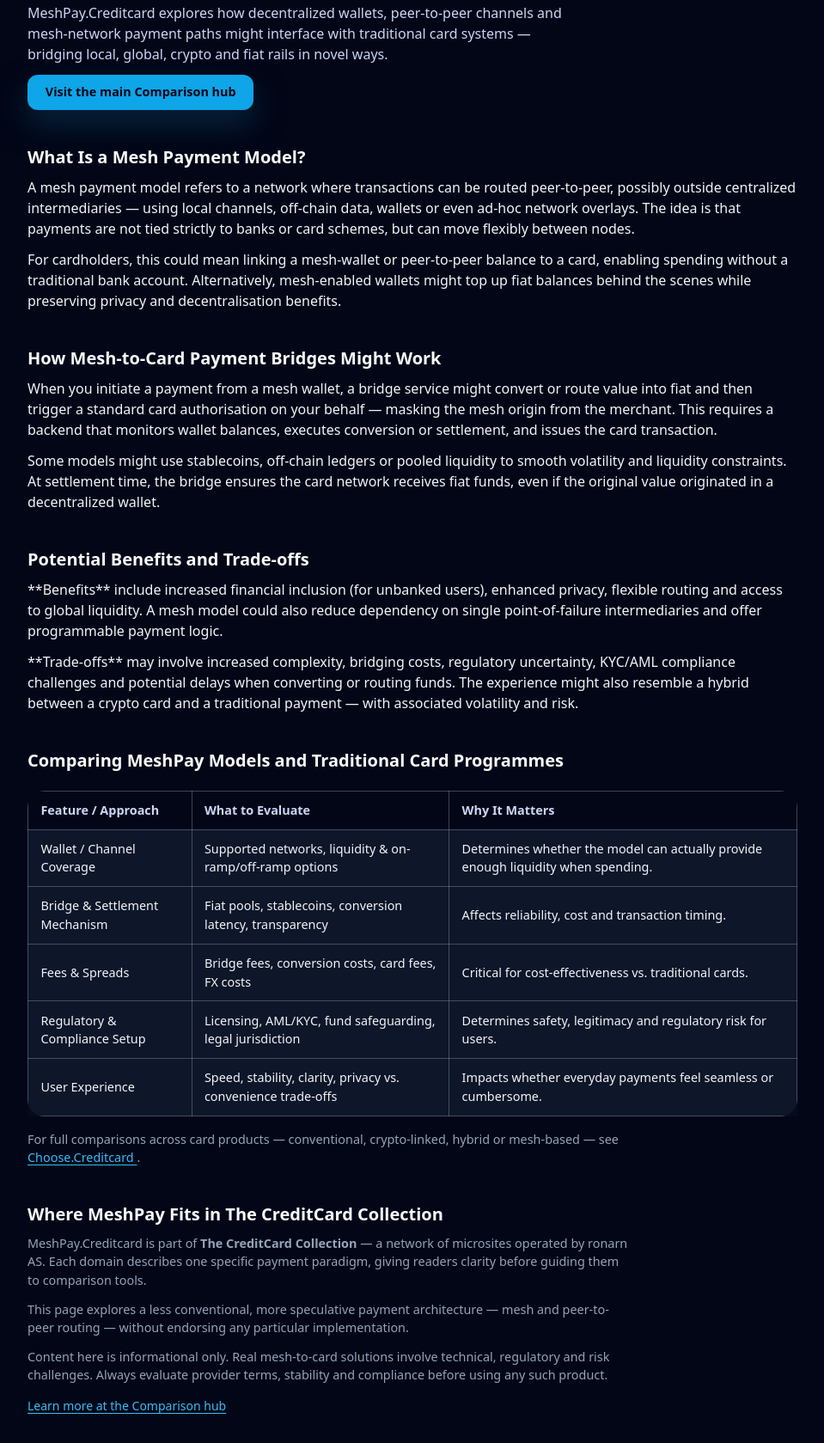
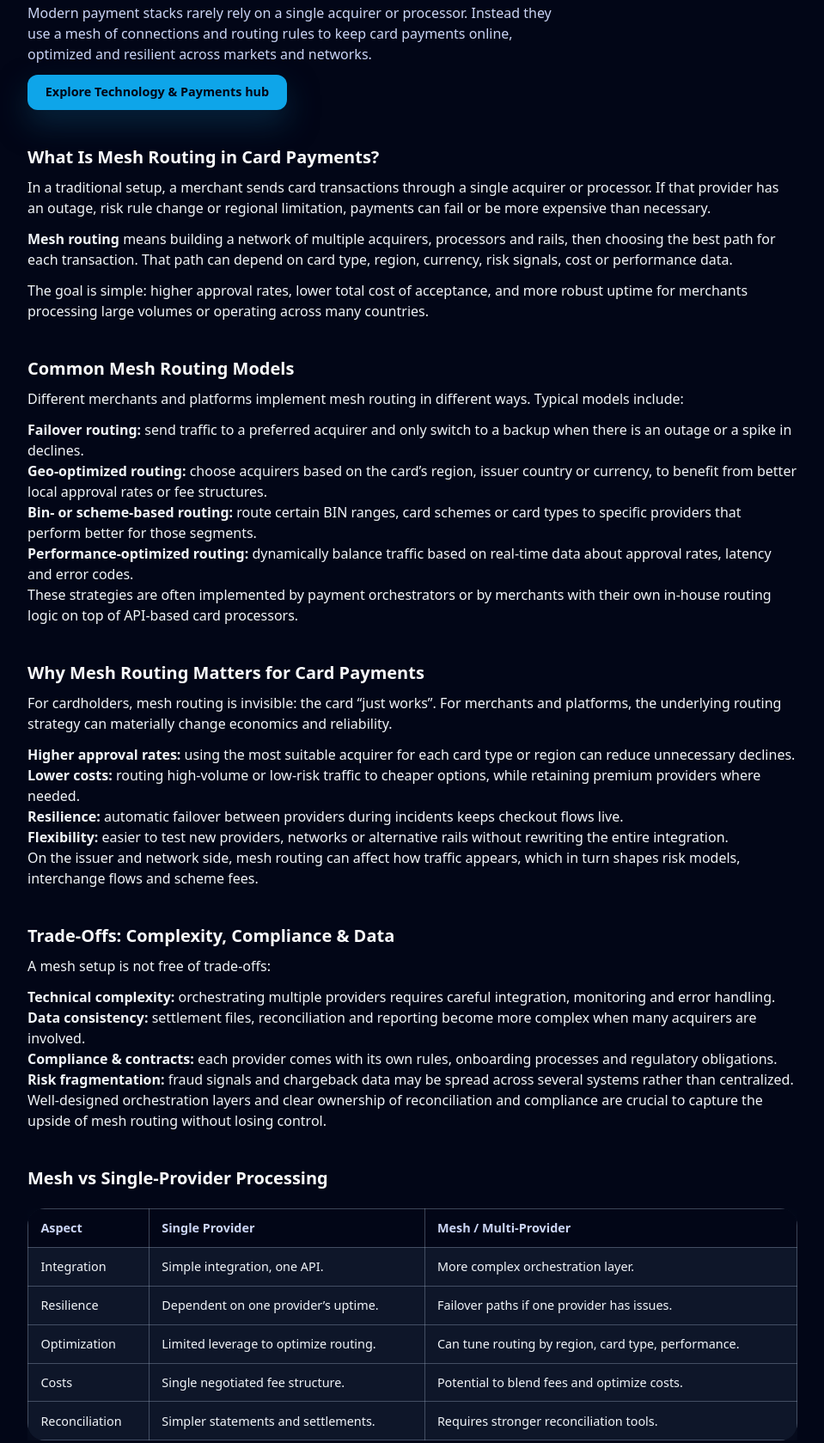
Before and after one commit to ChooseCreditCard/meshpay.creditcard, a plain HTML site: page index.html in a window 1280 px wide. Shown: the part 300-1979 px from the top of the page at 86% size, without its empty margins (160-1119 px from the left). Drawn offline with nearby package versions, Linux system fonts and the light colour scheme.

Commit message:
Update index.html

````diff
--- a/index.html
+++ b/index.html
@@ -4,22 +4,22 @@
   <meta charset="UTF-8" />
   <meta name="viewport" content="width=device-width, initial-scale=1" />
 
-  <title>MeshPay.Creditcard – Peer-to-Peer & Mesh Network Payment Models Explained</title>
-  <meta name="description" content="Learn how mesh networks, peer-to-peer wallets and decentralized payment routing could integrate with credit-card infrastructure. Independent explainer of mesh-based payment flows." />
+  <title>MeshPay.Creditcard – Multi-Rail & Mesh Payment Routing Explained</title>
+  <meta name="description" content="How modern payment stacks use mesh routing across acquirers, processors and networks. Learn how multi-rail setups improve uptime, costs and approvals for card payments." />
   <meta name="robots" content="index,follow" />
   <link rel="canonical" href="https://meshpay.creditcard/" />
 
   <!-- Open Graph -->
-  <meta property="og:title" content="MeshPay.Creditcard – Mesh & Peer-to-Peer Payment Models" />
-  <meta property="og:description" content="Understand how mesh-based wallets, local channels or peer payments might interact with traditional card rails, conversion layers and settlement processes." />
+  <meta property="og:title" content="MeshPay.Creditcard – Mesh Payment Routing & Card Rails" />
+  <meta property="og:description" content="Independent explainer of mesh payment routing: using multiple acquirers, processors and rails to keep card payments resilient, optimized and online." />
   <meta property="og:type" content="website" />
   <meta property="og:url" content="https://meshpay.creditcard/" />
   <meta property="og:image" content="https://choose.creditcard/preview.png?utm_source=meshpay.creditcard&utm_medium=referral&utm_campaign=og_image" />
 
   <!-- Twitter -->
   <meta name="twitter:card" content="summary_large_image" />
-  <meta name="twitter:title" content="MeshPay.Creditcard – Mesh & Peer Payment Concepts" />
-  <meta name="twitter:description" content="Independent explanation of peer-to-peer and mesh-network payment models and how they could work alongside card networks." />
+  <meta name="twitter:title" content="MeshPay.Creditcard – Mesh Routing for Card Payments Explained" />
+  <meta name="twitter:description" content="Learn how multi-acquirer, multi-processor and multi-rail setups work behind the scenes for card payments." />
   <meta name="twitter:image" content="https://choose.creditcard/preview.png?utm_source=meshpay.creditcard&utm_medium=referral&utm_campaign=twitter_image" />
 
   <!-- GA4 -->
@@ -31,10 +31,13 @@
     gtag('config', 'G-64FE63JQ3H');
   </script>
 
-  <!-- Tailwind -->
+  <!-- Tailwind for utility classes -->
   <script src="https://cdn.tailwindcss.com"></script>
+
+  <!-- Shared minisite styles -->
   <link rel="stylesheet" href="./styles.css" />
 </head>
+
 <body class="bg-slate-950 text-slate-100">
   <header class="site-header">
     <div class="nav-inner max-w-6xl">
@@ -42,146 +45,259 @@
         <div class="cc-logo">CC</div>
         <div class="brand-text">
           <div class="brand-title">MeshPay.Creditcard</div>
-          <div class="brand-subtitle">Peer-to-Peer & Mesh Payment Models</div>
+          <div class="brand-subtitle">Mesh Routing & Payment Rails</div>
         </div>
       </div>
-      <nav class="nav-links">
+      <nav class="nav-links" aria-label="Page navigation">
         <a href="#overview">Overview</a>
-        <a href="#mechanics">How It Works</a>
-        <a href="#compare">Compare</a>
+        <a href="#routing">Routing Models</a>
+        <a href="#benefits">Why It Matters</a>
       </nav>
     </div>
   </header>
 
   <main class="cc-page">
+    <!-- Breadcrumb -->
     <div class="cc-breadcrumb">
-      <a href="https://choose.creditcard/?utm_source=meshpay.creditcard&utm_medium=referral&utm_campaign=breadcrumb">
-        Home
-      </a>
+      <a href="https://choose.creditcard/?utm_source=meshpay.creditcard&utm_medium=referral&utm_campaign=breadcrumb">Home</a>
       &nbsp;›&nbsp;
       MeshPay.Creditcard
     </div>
 
+    <!-- Hero -->
     <section class="hero">
       <div class="hero-content">
-        <h1>Could Mesh Networks and Peer-to-Peer Systems Power Card Payments?</h1>
+        <h1>How Mesh Payment Routing Works Behind Your Card</h1>
         <p class="hero-lead">
-          MeshPay.Creditcard explores how decentralized wallets, peer-to-peer channels and mesh-network payment paths might interface
-          with traditional card systems — bridging local, global, crypto and fiat rails in novel ways.
+          Modern payment stacks rarely rely on a single acquirer or processor. Instead they use a
+          mesh of connections and routing rules to keep card payments online, optimized and resilient
+          across markets and networks.
         </p>
-        <a class="cta"
-           href="https://choose.creditcard/?utm_source=meshpay.creditcard&utm_medium=referral&utm_campaign=hero_cta">
-          Visit the main Comparison hub
+        <a class="cta" href="https://choose.creditcard/technology/?utm_source=meshpay.creditcard&utm_medium=referral&utm_campaign=hero_cta">
+          Explore Technology &amp; Payments hub
         </a>
       </div>
     </section>
 
+    <!-- Overview -->
     <section id="overview" class="section">
-      <h2>What Is a Mesh Payment Model?</h2>
+      <h2>What Is Mesh Routing in Card Payments?</h2>
       <p>
-        A mesh payment model refers to a network where transactions can be routed peer-to-peer, possibly outside centralized intermediaries — using local channels, off-chain data, wallets or even ad-hoc network overlays. The idea is that payments are not tied strictly to banks or card schemes, but can move flexibly between nodes.
+        In a traditional setup, a merchant sends card transactions through a single acquirer or
+        processor. If that provider has an outage, risk rule change or regional limitation, payments
+        can fail or be more expensive than necessary.
       </p>
       <p>
-        For cardholders, this could mean linking a mesh-wallet or peer-to-peer balance to a card, enabling spending without a traditional bank account. Alternatively, mesh-enabled wallets might top up fiat balances behind the scenes while preserving privacy and decentralisation benefits.
+        <strong>Mesh routing</strong> means building a network of multiple acquirers, processors
+        and rails, then choosing the best path for each transaction. That path can depend on card
+        type, region, currency, risk signals, cost or performance data.
+      </p>
+      <p>
+        The goal is simple: higher approval rates, lower total cost of acceptance, and more robust
+        uptime for merchants processing large volumes or operating across many countries.
       </p>
     </section>
 
-    <section id="mechanics" class="section">
-      <h2>How Mesh-to-Card Payment Bridges Might Work</h2>
+    <!-- Routing models -->
+    <section id="routing" class="section">
+      <h2>Common Mesh Routing Models</h2>
       <p>
-        When you initiate a payment from a mesh wallet, a bridge service might convert or route value into fiat and then trigger a standard card authorisation on your behalf — masking the mesh origin from the merchant. This requires a backend that monitors wallet balances, executes conversion or settlement, and issues the card transaction.
+        Different merchants and platforms implement mesh routing in different ways. Typical models include:
       </p>
+      <ul>
+        <li>
+          <strong>Failover routing:</strong> send traffic to a preferred acquirer and only switch
+          to a backup when there is an outage or a spike in declines.
+        </li>
+        <li>
+          <strong>Geo-optimized routing:</strong> choose acquirers based on the card’s region,
+          issuer country or currency, to benefit from better local approval rates or fee structures.
+        </li>
+        <li>
+          <strong>Bin- or scheme-based routing:</strong> route certain BIN ranges, card schemes or
+          card types to specific providers that perform better for those segments.
+        </li>
+        <li>
+          <strong>Performance-optimized routing:</strong> dynamically balance traffic based on
+          real-time data about approval rates, latency and error codes.
+        </li>
+      </ul>
       <p>
-        Some models might use stablecoins, off-chain ledgers or pooled liquidity to smooth volatility and liquidity constraints. At settlement time, the bridge ensures the card network receives fiat funds, even if the original value originated in a decentralized wallet.
+        These strategies are often implemented by payment orchestrators or by merchants with their
+        own in-house routing logic on top of API-based card processors.
       </p>
     </section>
 
-    <section class="section">
-      <h2>Potential Benefits and Trade-offs</h2>
+    <!-- Benefits -->
+    <section id="benefits" class="section">
+      <h2>Why Mesh Routing Matters for Card Payments</h2>
       <p>
-        **Benefits** include increased financial inclusion (for unbanked users), enhanced privacy, flexible routing and access to global liquidity. A mesh model could also reduce dependency on single point-of-failure intermediaries and offer programmable payment logic.
+        For cardholders, mesh routing is invisible: the card “just works”. For merchants and
+        platforms, the underlying routing strategy can materially change economics and reliability.
       </p>
+      <ul>
+        <li>
+          <strong>Higher approval rates:</strong> using the most suitable acquirer for each card
+          type or region can reduce unnecessary declines.
+        </li>
+        <li>
+          <strong>Lower costs:</strong> routing high-volume or low-risk traffic to cheaper options,
+          while retaining premium providers where needed.
+        </li>
+        <li>
+          <strong>Resilience:</strong> automatic failover between providers during incidents
+          keeps checkout flows live.
+        </li>
+        <li>
+          <strong>Flexibility:</strong> easier to test new providers, networks or alternative rails
+          without rewriting the entire integration.
+        </li>
+      </ul>
       <p>
-        **Trade-offs** may involve increased complexity, bridging costs, regulatory uncertainty, KYC/AML compliance challenges and potential delays when converting or routing funds. The experience might also resemble a hybrid between a crypto card and a traditional payment — with associated volatility and risk.
+        On the issuer and network side, mesh routing can affect how traffic appears, which in turn
+        shapes risk models, interchange flows and scheme fees.
       </p>
     </section>
 
-    <section id="compare" class="section">
-      <h2>Comparing MeshPay Models and Traditional Card Programmes</h2>
+    <!-- Risk & complexity -->
+    <section class="section">
+      <h2>Trade-Offs: Complexity, Compliance & Data</h2>
+      <p>
+        A mesh setup is not free of trade-offs:
+      </p>
+      <ul>
+        <li>
+          <strong>Technical complexity:</strong> orchestrating multiple providers requires careful
+          integration, monitoring and error handling.
+        </li>
+        <li>
+          <strong>Data consistency:</strong> settlement files, reconciliation and reporting become
+          more complex when many acquirers are involved.
+        </li>
+        <li>
+          <strong>Compliance & contracts:</strong> each provider comes with its own rules,
+          onboarding processes and regulatory obligations.
+        </li>
+        <li>
+          <strong>Risk fragmentation:</strong> fraud signals and chargeback data may be spread
+          across several systems rather than centralized.
+        </li>
+      </ul>
+      <p>
+        Well-designed orchestration layers and clear ownership of reconciliation and compliance are
+        crucial to capture the upside of mesh routing without losing control.
+      </p>
+    </section>
+
+    <!-- Comparison / table -->
+    <section class="section">
+      <h2>Mesh vs Single-Provider Processing</h2>
       <div class="table-wrap">
         <table class="table">
           <thead>
             <tr>
-              <th>Feature / Approach</th>
-              <th>What to Evaluate</th>
-              <th>Why It Matters</th>
+              <th>Aspect</th>
+              <th>Single Provider</th>
+              <th>Mesh / Multi-Provider</th>
             </tr>
           </thead>
           <tbody>
             <tr>
-              <td>Wallet / Channel Coverage</td>
-              <td>Supported networks, liquidity & on-ramp/off-ramp options</td>
-              <td>Determines whether the model can actually provide enough liquidity when spending.</td>
+              <td>Integration</td>
+              <td>Simple integration, one API.</td>
+              <td>More complex orchestration layer.</td>
             </tr>
             <tr>
-              <td>Bridge & Settlement Mechanism</td>
-              <td>Fiat pools, stablecoins, conversion latency, transparency</td>
-              <td>Affects reliability, cost and transaction timing.</td>
+              <td>Resilience</td>
+              <td>Dependent on one provider’s uptime.</td>
+              <td>Failover paths if one provider has issues.</td>
             </tr>
             <tr>
-              <td>Fees & Spreads</td>
-              <td>Bridge fees, conversion costs, card fees, FX costs</td>
-              <td>Critical for cost-effectiveness vs. traditional cards.</td>
+              <td>Optimization</td>
+              <td>Limited leverage to optimize routing.</td>
+              <td>Can tune routing by region, card type, performance.</td>
             </tr>
             <tr>
-              <td>Regulatory & Compliance Setup</td>
-              <td>Licensing, AML/KYC, fund safeguarding, legal jurisdiction</td>
-              <td>Determines safety, legitimacy and regulatory risk for users.</td>
+              <td>Costs</td>
+              <td>Single negotiated fee structure.</td>
+              <td>Potential to blend fees and optimize costs.</td>
             </tr>
             <tr>
-              <td>User Experience</td>
-              <td>Speed, stability, clarity, privacy vs. convenience trade-offs</td>
-              <td>Impacts whether everyday payments feel seamless or cumbersome.</td>
+              <td>Reconciliation</td>
+              <td>Simpler statements and settlements.</td>
+              <td>Requires stronger reconciliation tools.</td>
             </tr>
           </tbody>
         </table>
       </div>
-      <p class="small">
-        For full comparisons across card products — conventional, crypto-linked, hybrid or mesh-based — see
-        <a href="https://choose.creditcard/?utm_source=meshpay.creditcard&utm_medium=referral&utm_campaign=comparison_section">
-          Choose.Creditcard
+      <p class="small mt-3">
+        For a broader overview of card technology, rails and routing, see the
+        <a href="https://choose.creditcard/technology/?utm_source=meshpay.creditcard&utm_medium=referral&utm_campaign=comparison_section">
+          Technology &amp; Payments hub on Choose.Creditcard
         </a>.
       </p>
     </section>
 
+    <!-- Cluster links -->
     <section class="section">
-      <h2>Where MeshPay Fits in The CreditCard Collection</h2>
-      <p class="small">
-        MeshPay.Creditcard is part of <strong>The CreditCard Collection</strong> — a network of microsites operated by ronarn AS. Each domain describes one specific payment paradigm, giving readers clarity before guiding them to comparison tools.
-      </p>
-      <p class="small">
-        This page explores a less conventional, more speculative payment architecture — mesh and peer-to-peer routing — without endorsing any particular implementation.
-      </p>
-      <p class="small">
-        Content here is informational only. Real mesh-to-card solutions involve technical, regulatory and risk challenges. Always evaluate provider terms, stability and compliance before using any such product.
-      </p>
-
-      <div class="hub-link">
-        <a href="https://choose.creditcard/?utm_source=meshpay.creditcard&utm_medium=referral&utm_campaign=minisite_to_hub"
-           class="text-sm text-slate-600 hover:text-slate-900">
-          Learn more at the Comparison hub
+      <h2>Explore Related Card-Rail & Routing Topics</h2>
+      <div class="cluster-grid">
+        <a class="cluster-card" href="https://chain.creditcard/?utm_source=meshpay.creditcard&utm_medium=referral&utm_campaign=cluster_chain">
+          <h3>Chain.Creditcard</h3>
+          <p>The full card payment chain from tap to settlement.</p>
+        </a>
+        <a class="cluster-card" href="https://chainpay.creditcard/?utm_source=meshpay.creditcard&utm_medium=referral&utm_campaign=cluster_chainpay">
+          <h3>ChainPay.Creditcard</h3>
+          <p>Alternative routing paths and payment-chain variations.</p>
+        </a>
+        <a class="cluster-card" href="https://defipay.creditcard/?utm_source=meshpay.creditcard&utm_medium=referral&utm_campaign=cluster_defipay">
+          <h3>DefiPay.Creditcard</h3>
+          <p>How DeFi-style rails can plug into card payment flows.</p>
+        </a>
+        <a class="cluster-card" href="https://btcpay.creditcard/?utm_source=meshpay.creditcard&utm_medium=referral&utm_campaign=cluster_btcpay">
+          <h3>BTCPay.Creditcard</h3>
+          <p>Merchant crypto processing alongside traditional rails.</p>
+        </a>
+        <a class="cluster-card" href="https://virtualpay.creditcard/?utm_source=meshpay.creditcard&utm_medium=referral&utm_campaign=cluster_virtualpay">
+          <h3>VirtualPay.Creditcard</h3>
+          <p>Virtual card setups that sit on top of orchestrated stacks.</p>
         </a>
       </div>
     </section>
 
+    <!-- Collection section -->
     <section class="section">
-      <h2>Want to Explore More Payment Models?</h2>
+      <h2>Part of The CreditCard Collection</h2>
       <p class="small">
-        Use MeshPay.Creditcard as a conceptual reference. Then visit the main hub to compare conventional, crypto-based, virtual, mesh-like and hybrid card products — all side by side.
+        MeshPay.Creditcard is part of <strong>The CreditCard Collection</strong> — a network of
+        focused minisites operated by ronarn AS. Each page isolates one concept in card payments
+        or consumer finance, then connects to neutral hubs where structures can be compared.
       </p>
-      <a class="cta"
-         href="https://choose.creditcard/?utm_source=meshpay.creditcard&utm_medium=referral&utm_campaign=bottom_cta">
-        Go to Choose.Creditcard
+      <p class="small">
+        This site is informational only. It does not provide financial, legal or technical advice,
+        and it does not recommend specific processors, acquirers or orchestrators. Always rely on
+        official documentation and professional advisors when making implementation decisions.
+      </p>
+
+      <!-- Hub snippet -->
+      <div class="hub-link">
+        <a href="https://choose.creditcard/technology/?utm_source=meshpay.creditcard&utm_medium=referral&utm_campaign=minisite_to_hub"
+           class="text-sm text-slate-400 hover:text-slate-200">
+          Learn more in the Technology &amp; Payments hub on Choose.Creditcard
+        </a>
+      </div>
+    </section>
+
+    <!-- Bottom CTA -->
+    <section class="section">
+      <h2>Want to See How Tech Shapes Card Products?</h2>
+      <p class="small">
+        Use MeshPay.Creditcard to understand mesh routing and multi-rail setups. Then head over to
+        the Technology &amp; Payments hub on Choose.Creditcard to see how virtual cards, wallets,
+        tap-to-pay and crypto-linked products build on these infrastructures.
+      </p>
+      <a class="cta" href="https://choose.creditcard/technology/?utm_source=meshpay.creditcard&utm_medium=referral&utm_campaign=bottom_cta">
+        Go to Technology &amp; Payments hub
       </a>
     </section>
   </main>
@@ -194,3 +310,4 @@
   </footer>
 </body>
 </html>
+```0
````
